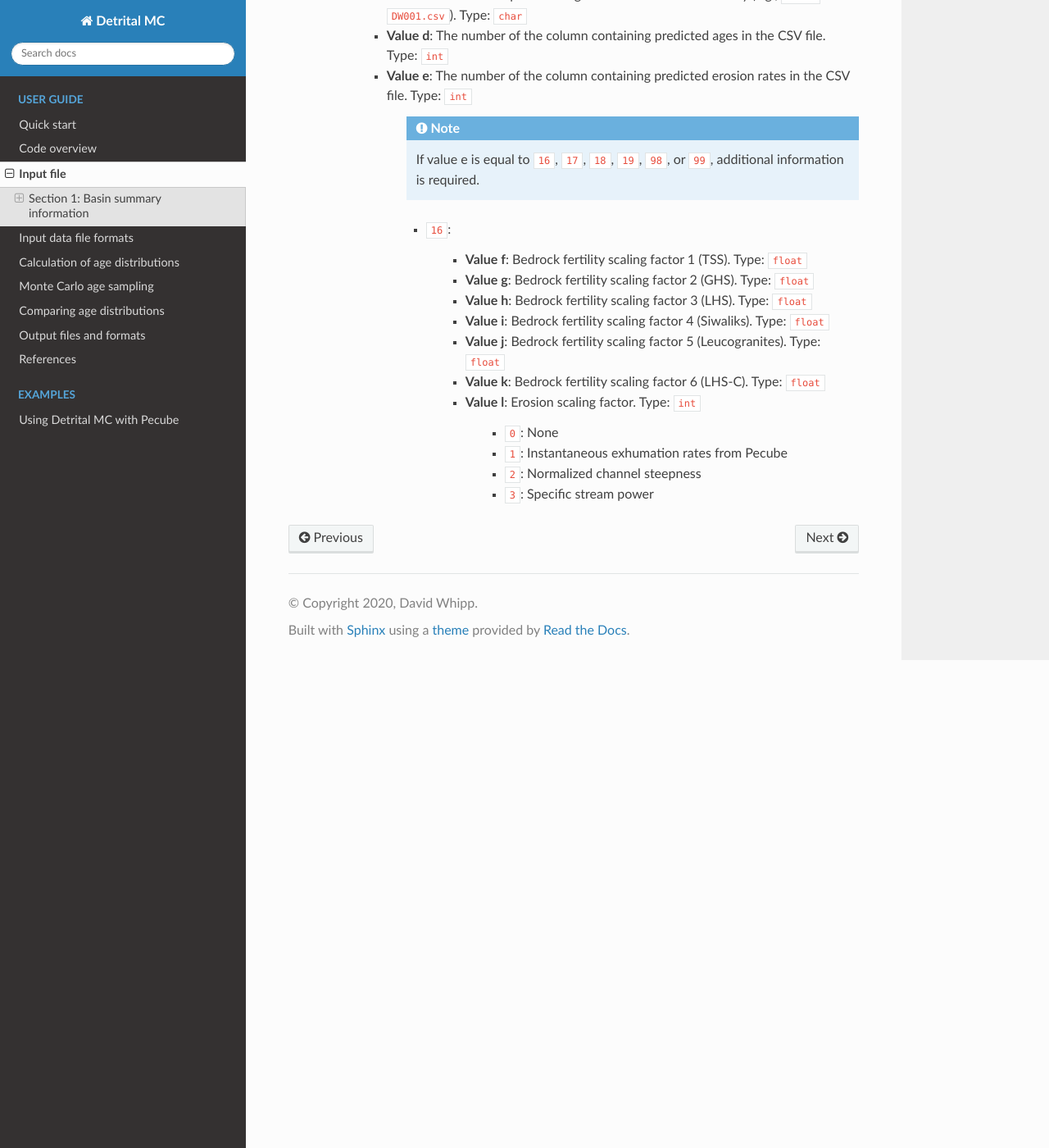
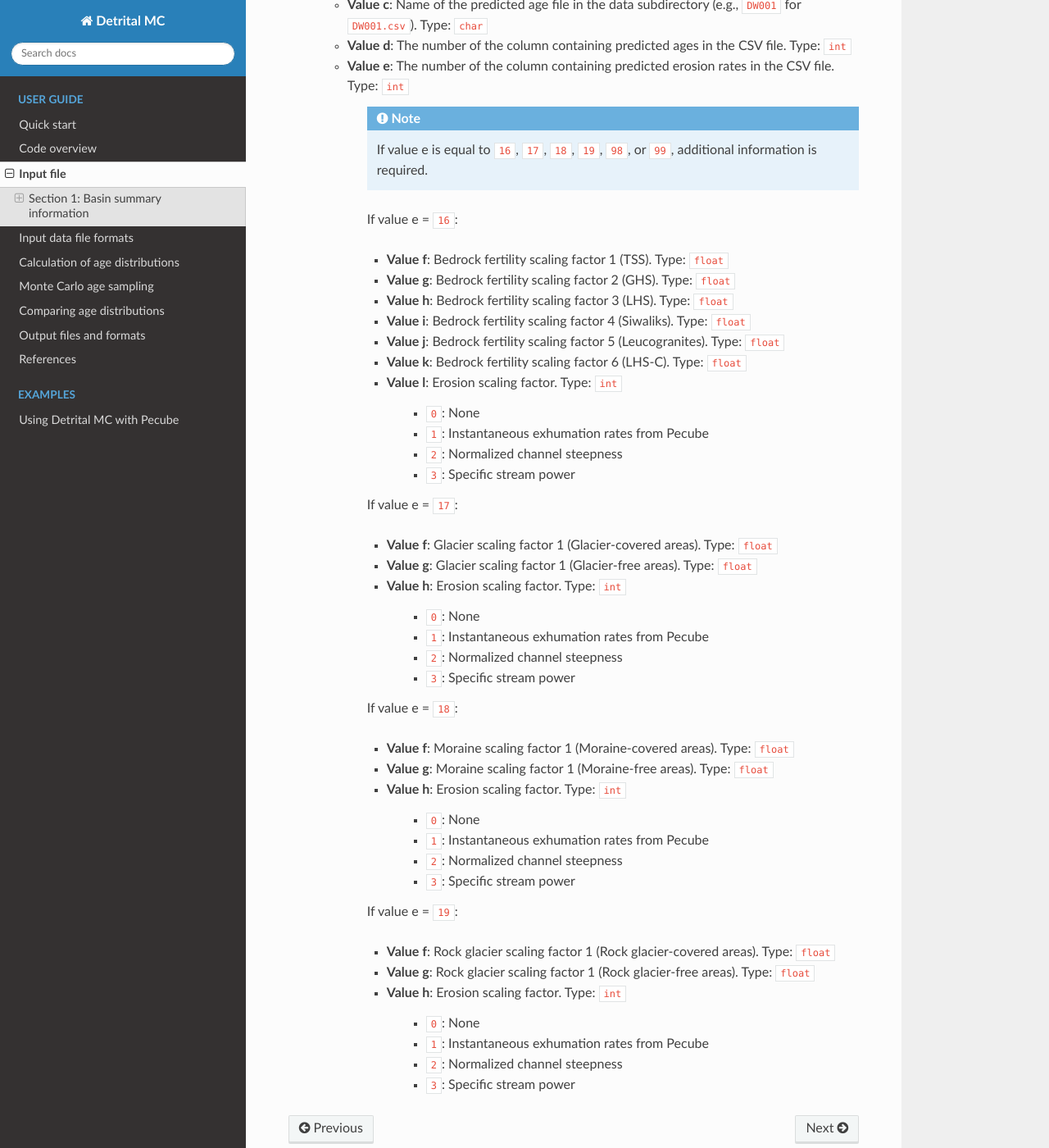
Before and after one commit to HUGG/Detrital-MC, a Sphinx documentation site: the page built from docs/source/manual/input-file.rst, in a window 1280 px wide and 1400 px high, scrolled down 1685 px. Shown: the whole window at 82% size. Built offline with Sphinx 7.4.7 and the Read the Docs theme 2.0.0, drawn with Linux system fonts in a browser that asks for light colours; some of the changed text lies outside the part shown.

Commit message:
Revert some formatting. Add options 18, 19

```diff
--- a/docs/source/manual/input-file.rst
+++ b/docs/source/manual/input-file.rst
@@ -55,52 +55,67 @@ You should use one line per basin.
     .. note:: Values c, d, ... differ depending on the value selected for value 2 on this line.
         As a result, we list the corresponding descriptions of those values below each number below.
 
-    - ``1``: ``Comparison.txt`` file generated by `HUGG version of Pecube <https://github.com/HUGG/Pecube-HUGG>`_. Complete this line with the following values:
+    If value b = ``1``: ``Comparison.txt`` file generated by `HUGG version of Pecube <https://github.com/HUGG/Pecube-HUGG>`_. Complete this line with the following values:
 
-        - **Value c**: Name of the Pecube model run output directory (e.g., ``RUN00``) in the ``data`` subdirectory. Type: ``char``
-        - **Value d**: The predicted thermochronometer age system to use (``1`` = AHe, ``2`` = AFT, ``3`` = ZHe, ``4`` = ZFT, ``5`` = MAr). Type: ``int``
+    - **Value c**: Name of the Pecube model run output directory (e.g., ``RUN00``) in the ``data`` subdirectory. Type: ``char``
+    - **Value d**: The predicted thermochronometer age system to use (``1`` = AHe, ``2`` = AFT, ``3`` = ZHe, ``4`` = ZFT, ``5`` = MAr). Type: ``int``
 
-    - ``2``: Generic CSV file. Complete this line with the following values:
+    If value b = ``2``: Generic CSV file. Complete this line with the following values:
 
-        - **Value c**: Name of the predicted age file in the data subdirectory (e.g., ``DW001`` for ``DW001.csv``). Type: ``char``
-        - **Value d**: The number of the column containing predicted ages in the CSV file. Type: ``int``
-        - **Value e**: The number of the column containing predicted erosion rates in the CSV file. Type: ``int``
+    - **Value c**: Name of the predicted age file in the data subdirectory (e.g., ``DW001`` for ``DW001.csv``). Type: ``char``
+    - **Value d**: The number of the column containing predicted ages in the CSV file. Type: ``int``
+    - **Value e**: The number of the column containing predicted erosion rates in the CSV file. Type: ``int``
 
-            .. note:: If value e is equal to ``16``, ``17``, ``18``, ``19``, ``98``, or ``99``, additional information is required.
+        .. note:: If value e is equal to ``16``, ``17``, ``18``, ``19``, ``98``, or ``99``, additional information is required.
 
-            - ``16``:
+        If value e = ``16``:
 
-                - **Value f**: Bedrock fertility scaling factor 1 (TSS). Type: ``float``
-                - **Value g**: Bedrock fertility scaling factor 2 (GHS). Type: ``float``
-                - **Value h**: Bedrock fertility scaling factor 3 (LHS). Type: ``float``
-                - **Value i**: Bedrock fertility scaling factor 4 (Siwaliks). Type: ``float``
-                - **Value j**: Bedrock fertility scaling factor 5 (Leucogranites). Type: ``float``
-                - **Value k**: Bedrock fertility scaling factor 6 (LHS-C). Type: ``float``
-                - **Value l**: Erosion scaling factor. Type: ``int``
+        - **Value f**: Bedrock fertility scaling factor 1 (TSS). Type: ``float``
+        - **Value g**: Bedrock fertility scaling factor 2 (GHS). Type: ``float``
+        - **Value h**: Bedrock fertility scaling factor 3 (LHS). Type: ``float``
+        - **Value i**: Bedrock fertility scaling factor 4 (Siwaliks). Type: ``float``
+        - **Value j**: Bedrock fertility scaling factor 5 (Leucogranites). Type: ``float``
+        - **Value k**: Bedrock fertility scaling factor 6 (LHS-C). Type: ``float``
+        - **Value l**: Erosion scaling factor. Type: ``int``
 
-                    - ``0``: None
-                    - ``1``: Instantaneous exhumation rates from Pecube
-                    - ``2``: Normalized channel steepness
-                    - ``3``: Specific stream power
+            - ``0``: None
+            - ``1``: Instantaneous exhumation rates from Pecube
+            - ``2``: Normalized channel steepness
+            - ``3``: Specific stream power
+
+        If value e = ``17``:
+
+        - **Value f**: Glacier scaling factor 1 (Glacier-covered areas). Type: ``float``
+        - **Value g**: Glacier scaling factor 1 (Glacier-free areas). Type: ``float``
+        - **Value h**: Erosion scaling factor. Type: ``int``
+
+            - ``0``: None
+            - ``1``: Instantaneous exhumation rates from Pecube
+            - ``2``: Normalized channel steepness
+            - ``3``: Specific stream power
+
+        If value e = ``18``:
+
+        - **Value f**: Moraine scaling factor 1 (Moraine-covered areas). Type: ``float``
+        - **Value g**: Moraine scaling factor 1 (Moraine-free areas). Type: ``float``
+        - **Value h**: Erosion scaling factor. Type: ``int``
+
+            - ``0``: None
+            - ``1``: Instantaneous exhumation rates from Pecube
+            - ``2``: Normalized channel steepness
+            - ``3``: Specific stream power
+
+        If value e = ``19``:
+
+        - **Value f**: Rock glacier scaling factor 1 (Rock glacier-covered areas). Type: ``float``
+        - **Value g**: Rock glacier scaling factor 1 (Rock glacier-free areas). Type: ``float``
+        - **Value h**: Erosion scaling factor. Type: ``int``
+
+            - ``0``: None
+            - ``1``: Instantaneous exhumation rates from Pecube
+            - ``2``: Normalized channel steepness
+            - ``3``: Specific stream power
 ..
-    $       - If (e) = 17 then:
-    $         - (f) is the scaling factor for glacier-covered areas
-    $         - (g) is the scaling factor for glacier-free areas
-    $         - (h) is a flag for which type of uplift scaling to apply
-    $           (0 = none, 1 = instantaneous exhumation rates from Pecube, 2 = the
-    $            normalized channel steepness, 3 = the specific stream power)
-    $       - If (e) = 18 then:
-    $         - (f) is the scaling factor for moraine-covered areas
-    $         - (g) is the scaling factor for moraine-free areas
-    $         - (h) is a flag for which type of uplift scaling to apply
-    $           (0 = none, 1 = instantaneous exhumation rates from Pecube, 2 = the
-    $            normalized channel steepness, 3 = the specific stream power)
-    $       - If (e) = 19 then:
-    $         - (f) is the scaling factor for rock glacier-covered areas
-    $         - (g) is the scaling factor for rock glacier-free areas
-    $         - (h) is a flag for which type of uplift scaling to apply
-    $           (0 = none, 1 = instantaneous exhumation rates from Pecube, 2 = the
-    $            normalized channel steepness, 3 = the specific stream power)
     $       - If (e) = 98 then:
     $         - (f-k) are the geological scaling factors for the (f) Checkha/Tethyan,
     $           (g) GHS, (h) LHS, (i) Siwaliks, (j) leucogranites, and (k) Paro,
```
